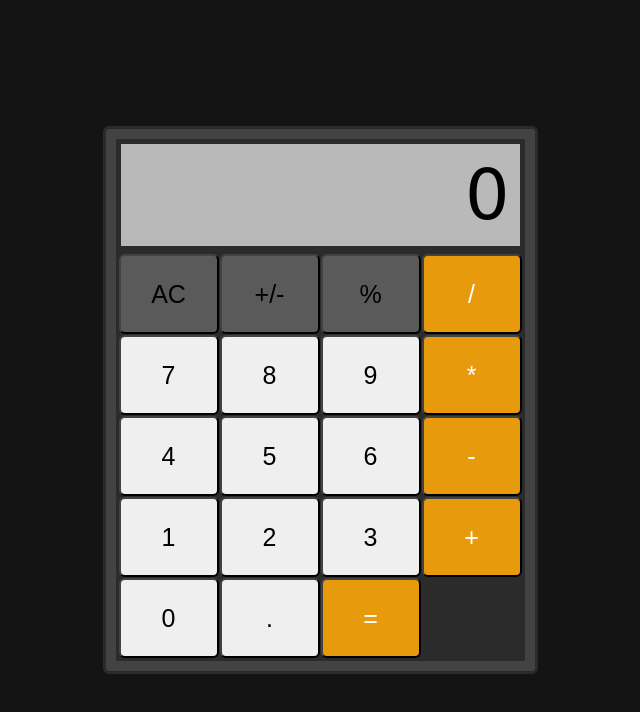
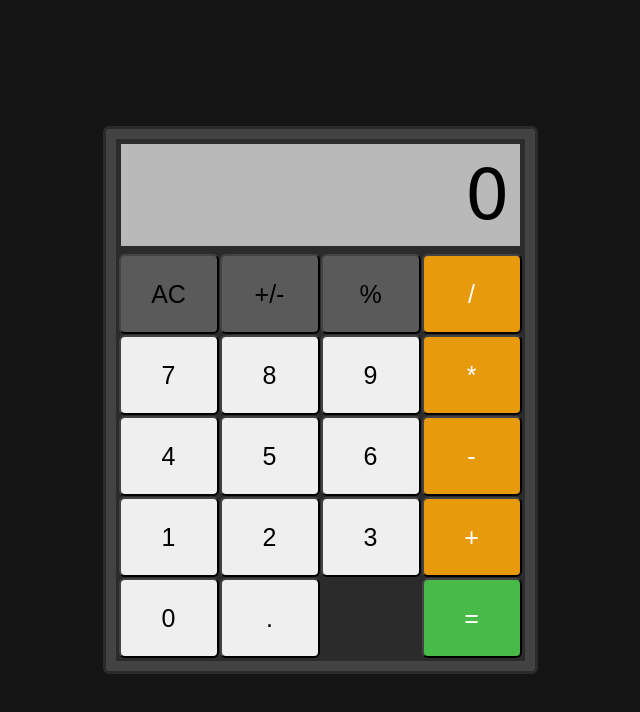
Before and after one commit to j0shyang/calculator, a plain HTML site: page index.html in a window 1280 px wide. Shown: the whole page, without its empty margins (320-960 px from the left). Drawn offline with Linux system fonts and the light colour scheme.

Commit message:
Pushed the equals button to the very bottom right corner; making it a light green color as well

```diff
--- a/style.css
+++ b/style.css
@@ -57,3 +57,9 @@ button.operator {
     background-color: rgb(231, 154, 12);
     color: white;
 }
+
+button.operator[value="="] {
+    grid-row: 5;
+    grid-column: 4;
+    background-color: rgb(72, 186, 72);
+}
```
